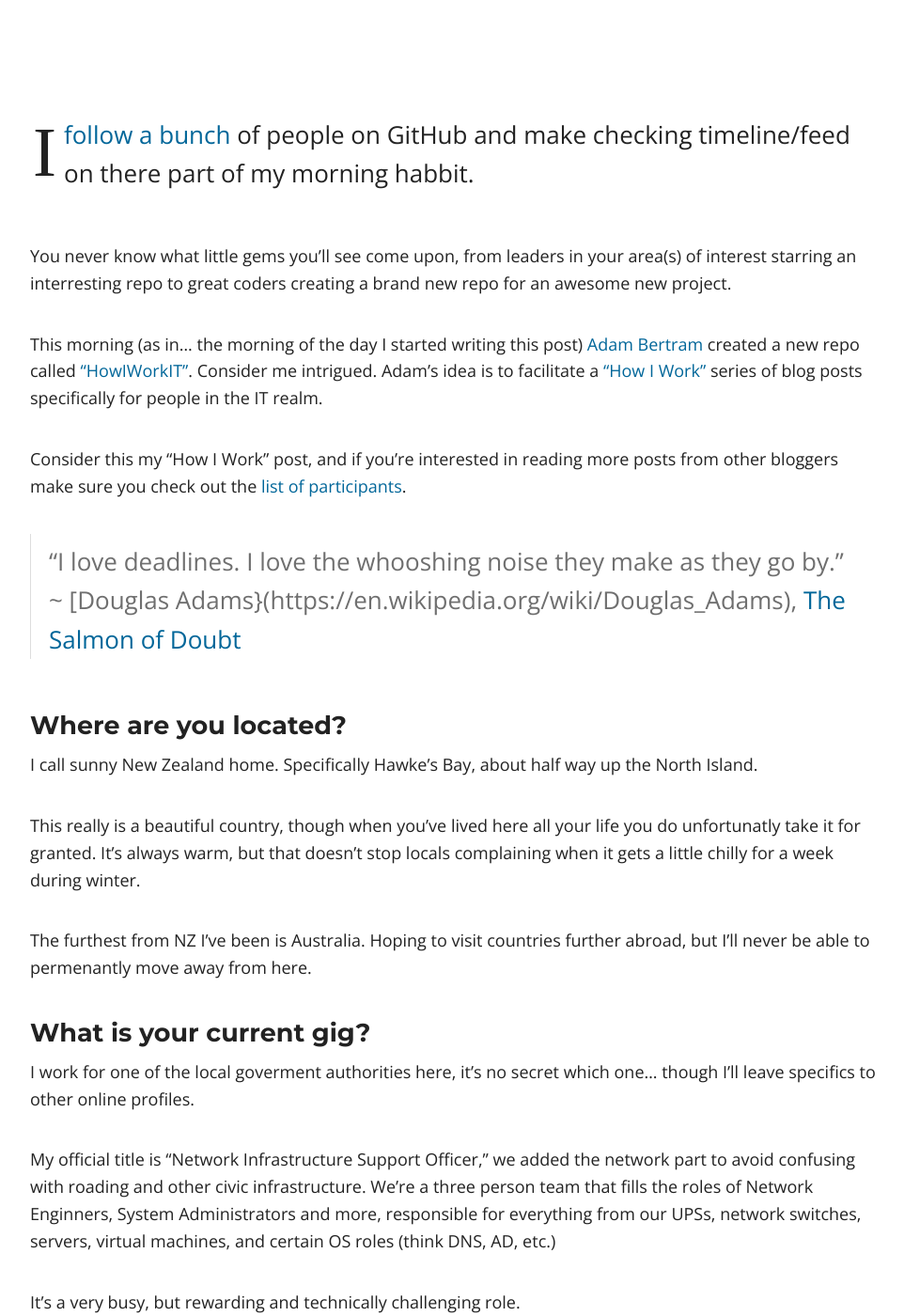
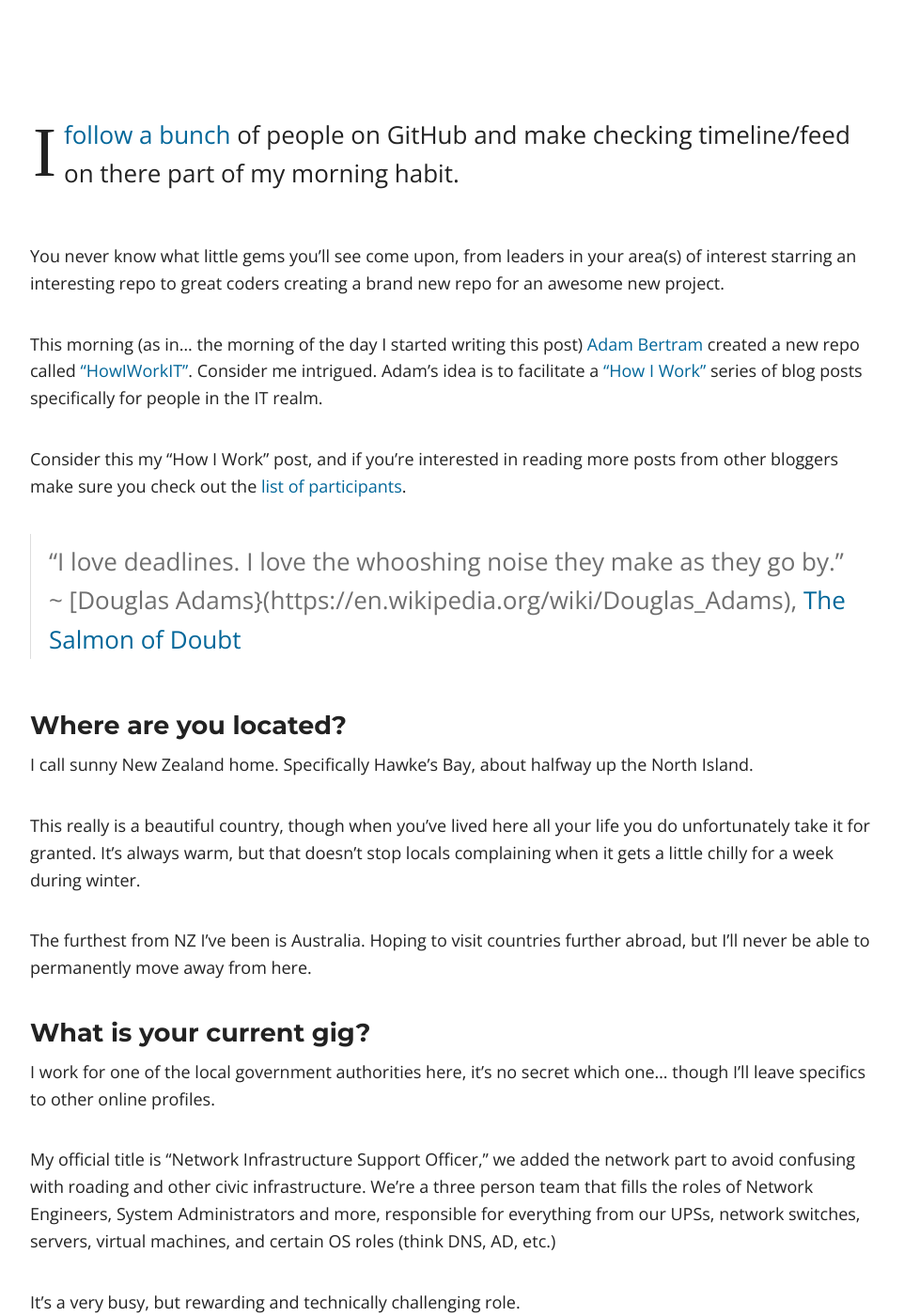
Before and after one commit to Windos/windos.github.io, a Jekyll site: the page built from _posts/2016-11-23-how-i-work.markdown, in a window 1280 px wide and 1400 px high, scrolled down 483 px. Shown: the whole window at 94% size, without its empty margins (158-1120 px from the left). Built offline with Jekyll 4.4.1, drawn with Linux system fonts in a browser that asks for light colours; nearby versions of some CDN libraries; comment, search, counter and statistics services are not loaded; some of the changed text lies outside the part shown.

Commit message:
Spell check

```diff
--- a/_posts/2016-11-23-how-i-work.markdown
+++ b/_posts/2016-11-23-how-i-work.markdown
@@ -12,9 +12,9 @@ image:
  creditlink: https://commons.wikimedia.org/wiki/File:Automatic_Telephone_Exchange-_Communications_in_Wartime,_London,_England,_UK,_1945_D23695.jpg
 ---
 
-I [follow a bunch](https://github.com/Windos?tab=following) of people on GitHub and make checking timeline/feed on there part of my morning habbit.
+I [follow a bunch](https://github.com/Windos?tab=following) of people on GitHub and make checking timeline/feed on there part of my morning habit.
 
-You never know what little gems you'll see come upon, from leaders in your area(s) of interest starring an interresting repo to great coders creating a brand new repo for an awesome new project.
+You never know what little gems you'll see come upon, from leaders in your area(s) of interest starring an interesting repo to great coders creating a brand new repo for an awesome new project.
 
 This morning (as in... the morning of the day I started writing this post) [Adam Bertram](https://twitter.com/adbertram) created a new repo called ["HowIWorkIT"](https://github.com/adbertram/HowIWorkIT). Consider me intrigued. Adam's idea is to facilitate a ["How I Work"](http://lifehacker.com/tag/how-i-work) series of blog posts specifically for people in the IT realm.
 
@@ -25,17 +25,17 @@ Consider this my "How I Work" post, and if you're interested in reading more pos
 
 ### Where are you located?
 
-I call sunny New Zealand home. Specifically Hawke's Bay, about half way up the North Island.
+I call sunny New Zealand home. Specifically Hawke's Bay, about halfway up the North Island.
 
-This really is a beautiful country, though when you've lived here all your life you do unfortunatly take it for granted. It's always warm, but that doesn't stop locals complaining when it gets a little chilly for a week during winter.
+This really is a beautiful country, though when you've lived here all your life you do unfortunately take it for granted. It's always warm, but that doesn't stop locals complaining when it gets a little chilly for a week during winter.
 
-The furthest from NZ I've been is Australia. Hoping to visit countries further abroad, but I'll never be able to permenantly move away from here.
+The furthest from NZ I've been is Australia. Hoping to visit countries further abroad, but I'll never be able to permanently move away from here.
 
 ### What is your current gig?
 
-I work for one of the local goverment authorities here, it's no secret which one... though I'll leave specifics to other online profiles.
+I work for one of the local government authorities here, it's no secret which one... though I'll leave specifics to other online profiles.
 
-My official title is "Network Infrastructure Support Officer," we added the network part to avoid confusing with roading and other civic infrastructure. We're a three person team that fills the roles of Network Enginners, System Administrators and more, responsible for everything from our UPSs, network switches, servers, virtual machines, and certain OS roles (think DNS, AD, etc.)
+My official title is "Network Infrastructure Support Officer," we added the network part to avoid confusing with roading and other civic infrastructure. We're a three person team that fills the roles of Network Engineers, System Administrators and more, responsible for everything from our UPSs, network switches, servers, virtual machines, and certain OS roles (think DNS, AD, etc.)
 
 It's a very busy, but rewarding and technically challenging role.
 
@@ -99,10 +99,10 @@ Sometimes I'll leave a Pluralsight course playing while I work when I'm in the m
 
 More PowerShell!
 
-Yes I know I'm a bit of a broken record on this topic, but I really do mean it. There is always something else that can be automated, a new challenge to tackle, a task to simplify, it's just a matter of setting asside enough time to do it properly.
+Yes I know I'm a bit of a broken record on this topic, but I really do mean it. There is always something else that can be automated, a new challenge to tackle, a task to simplify, it's just a matter of setting aside enough time to do it properly.
 
 ### Is there anything else you’d like to add that might be interesting to readers?
 
-I think I've pretty much covered everything about myself that I think is interesting. Kiwis have a habbit of down playing their own achievements: something, something, tall poppy syndrome.
+I think I've pretty much covered everything about myself that I think is interesting. Kiwis have a habit of downplaying their own achievements: something, something, tall poppy syndrome.
 
 If there is anything **you** want to know, feel free to hit me up on [Twitter](https://twitter.com/WindosNZ).
```
Also changed, not shown: other parts of _posts/2016-11-23-how-i-work.markdown (+7 -7 lines).
